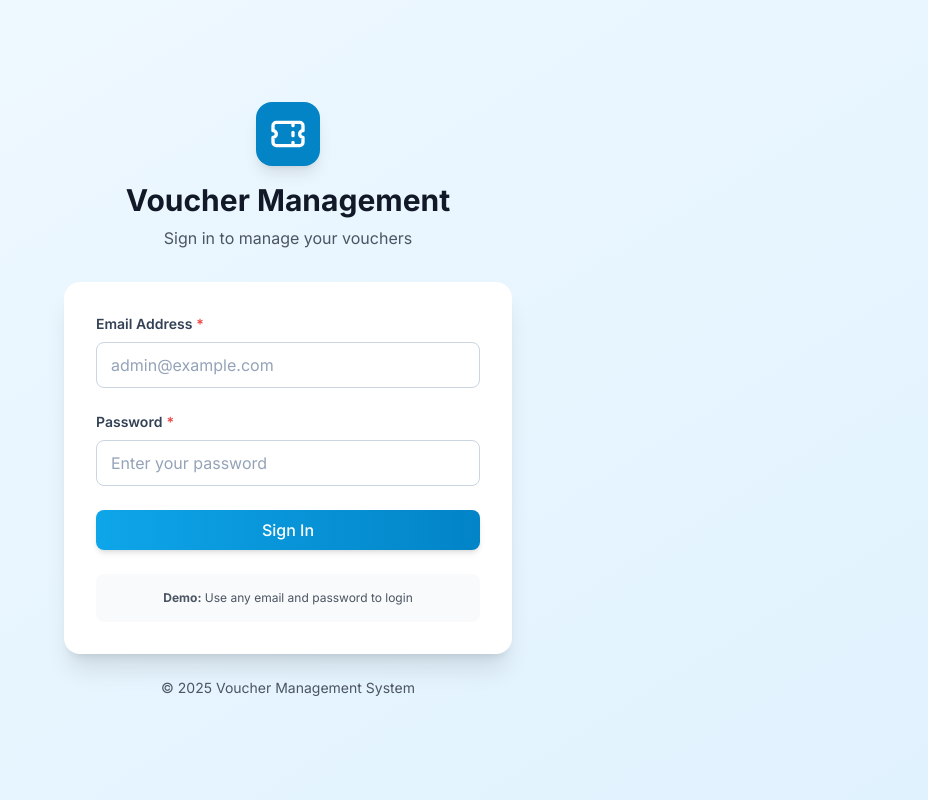
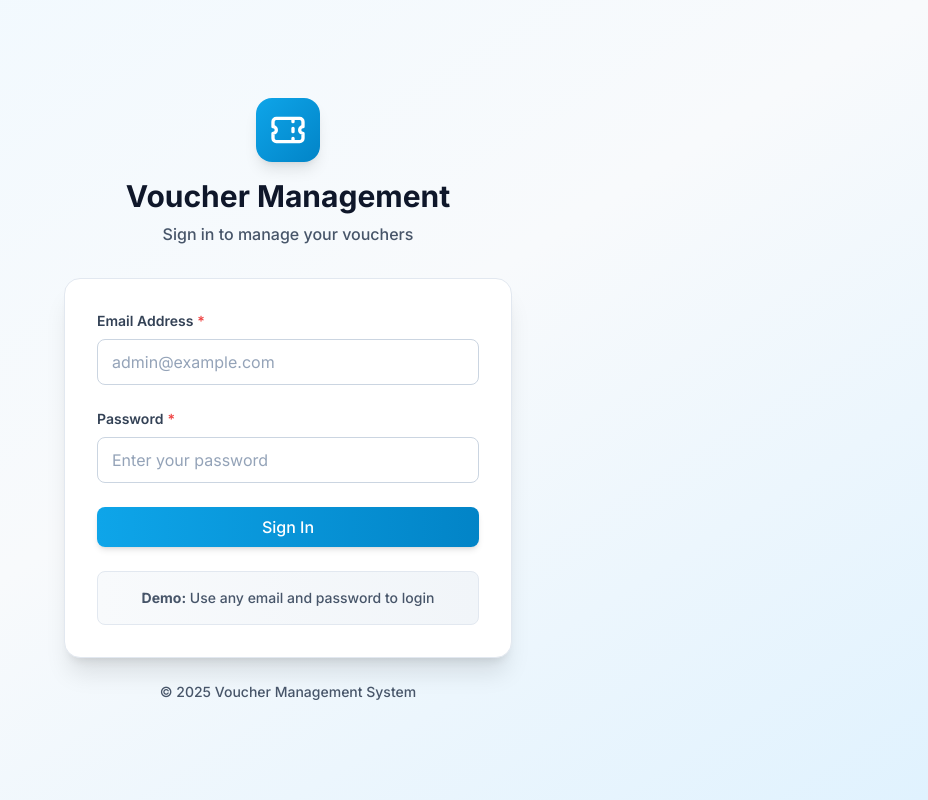
Before and after one commit to mhakimsaputra17/discount-voucher-management, a React (Vite) app in the folder frontend/: page /login in a window 1280 px wide. Shown: the whole page, without its empty margins (352-1280 px from the left). Built offline with nearby package versions, Linux system fonts and the light colour scheme.

Commit message:
✨ style(frontend): enhance Login component for improved layout, accessibility, and visual consistency

```diff
--- a/frontend/src/pages/Login.tsx
+++ b/frontend/src/pages/Login.tsx
@@ -44,22 +44,22 @@ export const Login: FC = () => {
   };
 
   return (
-    <div className="min-h-screen bg-gradient-to-br from-primary-50 to-primary-100 flex items-center justify-center p-4">
+    <div className="min-h-screen bg-gradient-to-br from-primary-50 via-slate-50 to-primary-100 flex items-center justify-center p-4 sm:p-6 lg:p-8">
       <div className="w-full max-w-md">
         {/* Logo & Title */}
-        <div className="text-center mb-8">
-          <div className="inline-flex items-center justify-center w-16 h-16 bg-primary-600 rounded-2xl shadow-lg mb-4">
-            <svg className="w-10 h-10 text-white" fill="none" stroke="currentColor" viewBox="0 0 24 24">
+        <div className="text-center mb-6 sm:mb-8">
+          <div className="inline-flex items-center justify-center w-14 h-14 sm:w-16 sm:h-16 bg-gradient-to-br from-primary-500 to-primary-600 rounded-2xl shadow-lg mb-3 sm:mb-4">
+            <svg className="w-8 h-8 sm:w-10 sm:h-10 text-white" fill="none" stroke="currentColor" viewBox="0 0 24 24">
               <path strokeLinecap="round" strokeLinejoin="round" strokeWidth={2} d="M15 5v2m0 4v2m0 4v2M5 5a2 2 0 00-2 2v3a2 2 0 110 4v3a2 2 0 002 2h14a2 2 0 002-2v-3a2 2 0 110-4V7a2 2 0 00-2-2H5z" />
             </svg>
           </div>
-          <h1 className="text-3xl font-bold text-gray-900">Voucher Management</h1>
-          <p className="text-gray-600 mt-2">Sign in to manage your vouchers</p>
+          <h1 className="text-2xl sm:text-3xl font-bold text-slate-900">Voucher Management</h1>
+          <p className="text-slate-600 mt-2 font-medium text-sm sm:text-base">Sign in to manage your vouchers</p>
         </div>
 
         {/* Login Form */}
-        <div className="bg-white rounded-2xl shadow-xl p-8">
-          <form onSubmit={handleSubmit} className="space-y-6">
+        <div className="bg-white rounded-2xl shadow-xl border border-slate-200 p-6 sm:p-8">
+          <form onSubmit={handleSubmit} className="space-y-4 sm:space-y-6">
             <Input
               label="Email Address"
               type="email"
@@ -102,15 +102,15 @@ export const Login: FC = () => {
           </form>
 
           {/* Demo Credentials */}
-          <div className="mt-6 p-4 bg-gray-50 rounded-lg">
-            <p className="text-xs text-gray-600 text-center">
+          <div className="mt-4 sm:mt-6 p-3 sm:p-4 bg-gradient-to-r from-slate-50 to-slate-100 rounded-lg border border-slate-200">
+            <p className="text-xs sm:text-sm text-slate-600 text-center font-medium">
               <strong>Demo:</strong> Use any email and password to login
             </p>
           </div>
         </div>
 
         {/* Footer */}
-        <p className="text-center text-sm text-gray-600 mt-6">
+        <p className="text-center text-sm text-slate-600 mt-6 font-medium">
           © 2025 Voucher Management System
         </p>
       </div>
```
